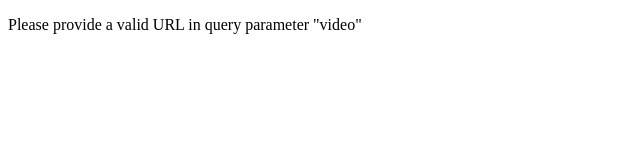
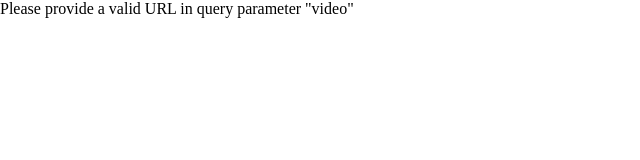
Before and after one commit to Qencode-Corp/player-samples, a plain HTML site: page index.html in a window 1280 px wide. Shown: the whole page, without its empty margins (0-640 px from the left). Drawn offline with Linux system fonts and the light colour scheme.

Commit message:
reset margins/paddings

```diff
--- a/index.html
+++ b/index.html
@@ -5,6 +5,17 @@
   <meta name="viewport" content="width=device-width, initial-scale=1">
   <title>Player Example</title>
 </head>
+<style>
+  html,
+  body {
+    width: 100%;
+    height: 100%;
+  }
+  * {
+    margin: 0;
+    padding: 0;
+  }
+</style>
 <body>
 <script src='https://player-static.qencode.com/release/qencode-bootstrapper.min.js'></script>
 <div id='player'></div>
```
